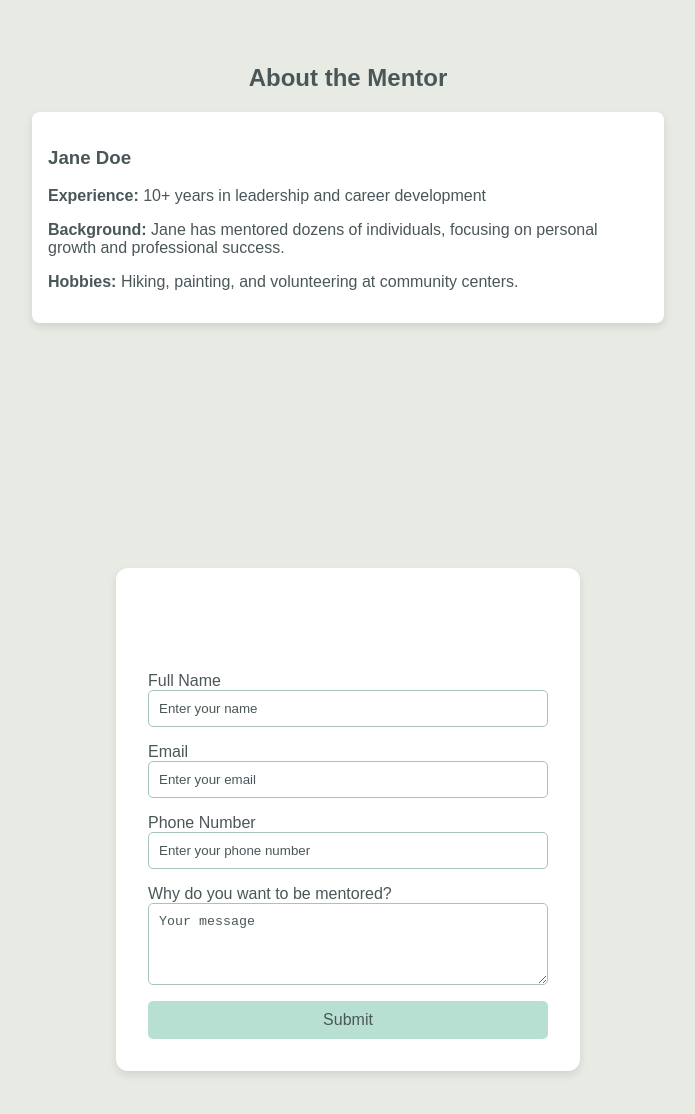
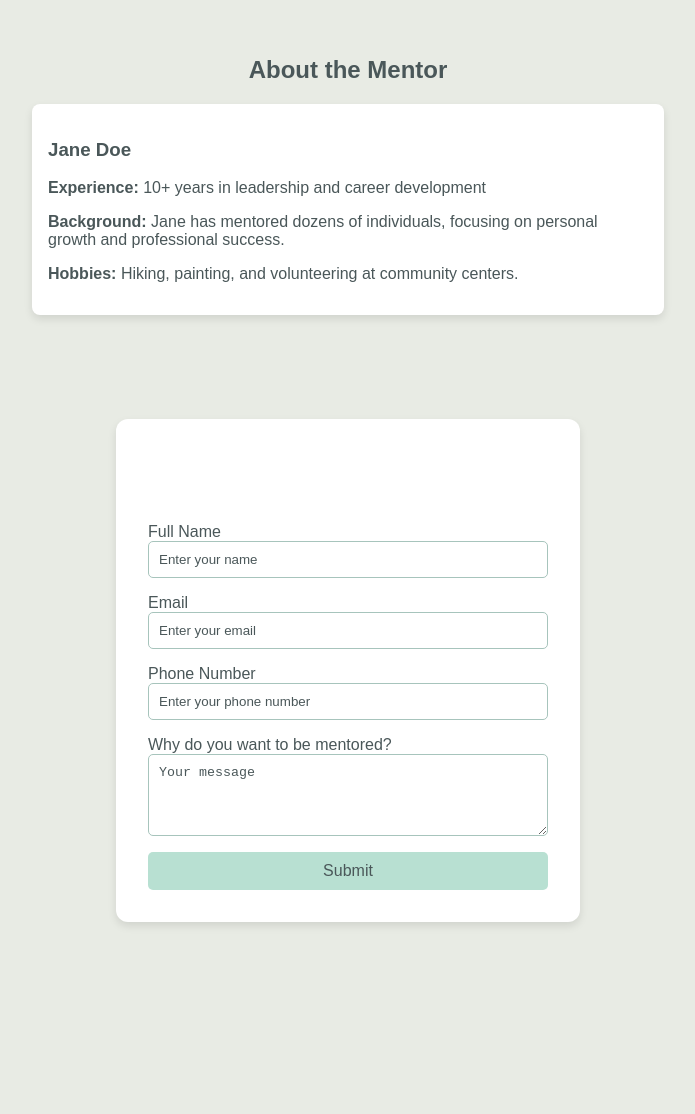
Before and after one commit to jonathan10620/mentor_signup, a plain HTML site: page index.html in a window 1280 px wide. Shown: the part 788-1902 px from the top of the page, without its empty margins (292-987 px from the left). After the commit the page ends 1742 px from the top, so only its background shows below. Drawn offline with Linux system fonts and the light colour scheme.

Commit message:
Update index.html

```diff
--- a/index.html
+++ b/index.html
@@ -80,9 +80,12 @@
 
     /* About Section */
     #about {
-      padding: 2rem 4rem;
-      margin-bottom: 1rem;
-      text-align: center;
+      padding: 1.5rem 2rem; /* Reduce padding to minimize extra space */
+      margin-bottom: 1rem; /* Add slight spacing between sections */
+      text-align: center; /* Keep text centered */
+      max-width: 800px; /* Limit the width to prevent it from stretching */
+      margin-left: auto;
+      margin-right: auto;
     }
 
     .mentor-bio {
@@ -99,10 +102,10 @@
     #form-section {
       display: flex;
       justify-content: center;
-      align-items: center;
-      min-height: 100vh;
-      padding: 1rem 2rem;
-      margin-top: 0;
+      align-items: flex-start;
+      min-height: auto;
+      padding: 2rem;
+      margin-top: 1rem;
       background-color: var(--bg-color);
     }
 
@@ -180,24 +183,20 @@
   </div>
 
   <!-- About Me Section -->
-  <section id="about">
+<section id="about">
     <h2>About the Mentor</h2>
-
     <div class="mentor-bio">
       <h3>Jane Doe</h3>
       <p><strong>Experience:</strong> 10+ years in leadership and career development</p>
       <p><strong>Background:</strong> Jane has mentored dozens of individuals, focusing on personal growth and professional success.</p>
       <p><strong>Hobbies:</strong> Hiking, painting, and volunteering at community centers.</p>
     </div>
-  </section>
+</section>
 
-  <!-- Form Section -->
-  <section id="form-section">
+<section id="form-section">
     <div class="form-card">
       <h2>Sign up to Become a Mentee</h2>
       <form action="https://api.web3forms.com/submit" method="POST">
-        <input type="hidden" name="access_key" value="b96744c9-1278-45c4-95b0-ae13cfd32bd1">
-
         <label for="name">Full Name</label>
         <input type="text" id="name" name="name" placeholder="Enter your name" required>
 
@@ -213,7 +212,7 @@
         <button type="submit">Submit</button>
       </form>
     </div>
-  </section>
+</section>
 
   <script>
     function toggleTheme() {
```
